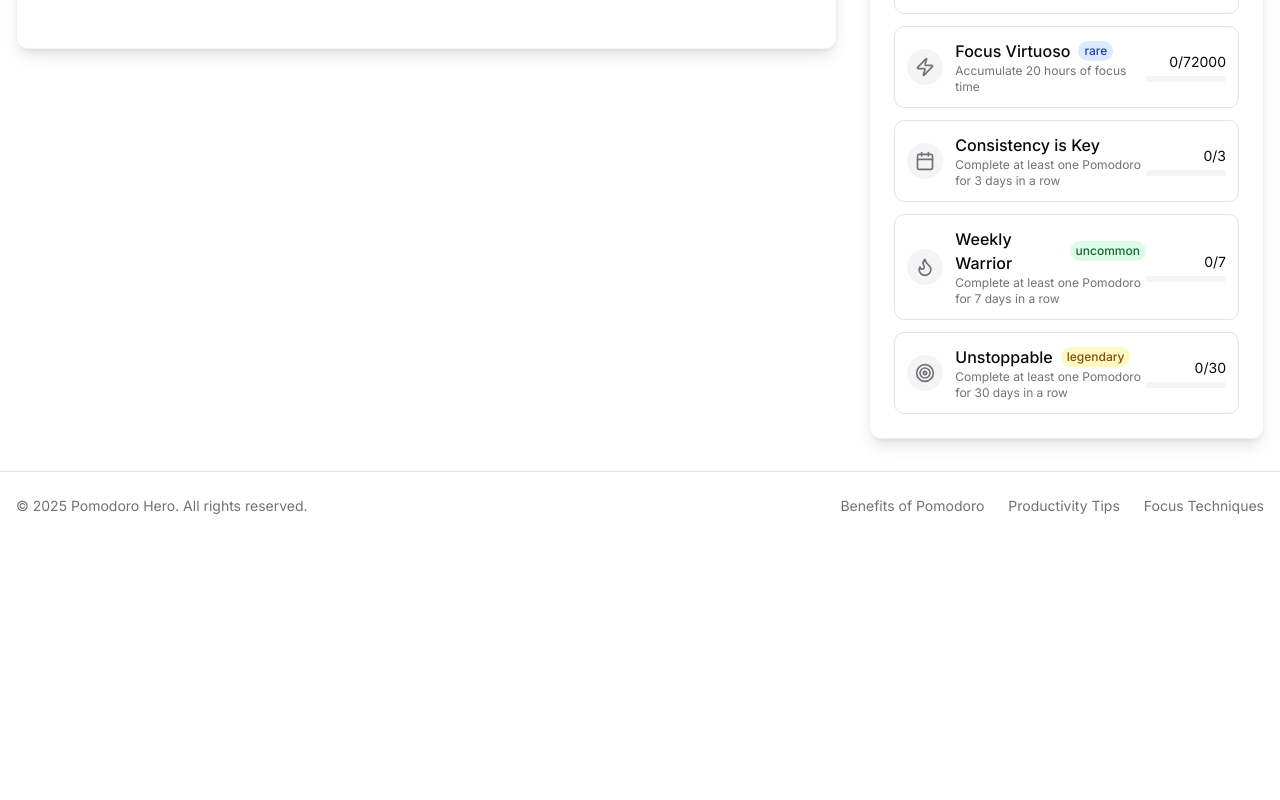
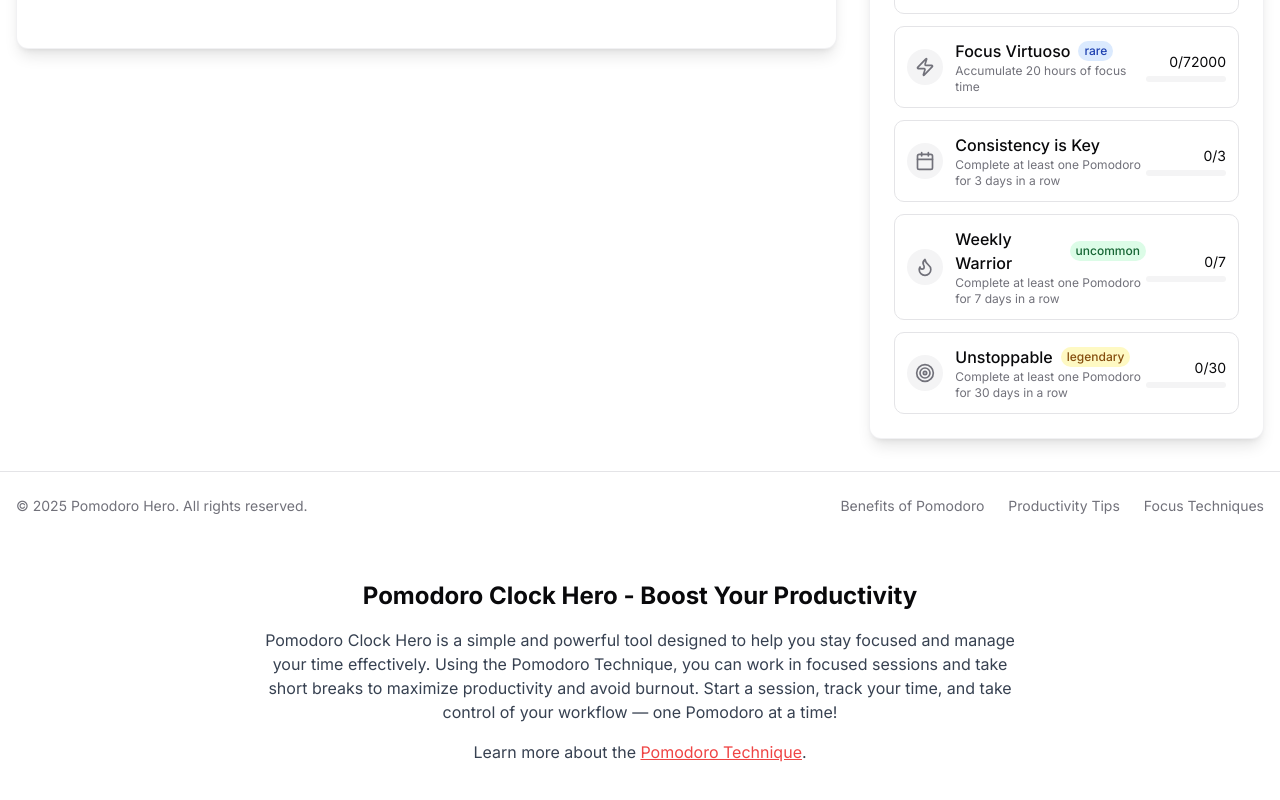
Before and after one commit to Sudheer-S/pomodoro-hero, a Next.js app: page / in a window 1280 px wide. Shown: the part 923-1723 px from the top of the page. Before the commit the page ends 1463 px from the top, so only its background shows below. Built offline with nearby package versions, Linux system fonts and the light colour scheme.

Commit message:
google search fixed

```diff
--- a/app/layout.tsx
+++ b/app/layout.tsx
@@ -84,7 +84,29 @@ export default function RootLayout({
           enableSystem
           disableTransitionOnChange
         >
+          {/* 1. First render the actual app content */}
           {children}
+
+          {/* 2. Then show the paragraph BELOW the timer */}
+          <section className="max-w-3xl mx-auto mt-10 mb-10 px-2 text-center">
+            <h2 className="text-2xl font-bold mb-4">Pomodoro Clock Hero - Boost Your Productivity</h2>
+            <p className="text-gray-700 dark:text-gray-300 mb-4">
+              Pomodoro Clock Hero is a simple and powerful tool designed to help you stay focused and manage your time effectively.
+              Using the Pomodoro Technique, you can work in focused sessions and take short breaks to maximize productivity and avoid burnout.
+              Start a session, track your time, and take control of your workflow — one Pomodoro at a time!
+            </p>
+            <p className="text-gray-700 dark:text-gray-300">
+              Learn more about the{" "}
+              <a
+                href="https://en.wikipedia.org/wiki/Pomodoro_Technique"
+                target="_blank"
+                rel="noopener noreferrer"
+                className="text-red-500 dark:text-red-400 underline"
+              >
+                Pomodoro Technique
+              </a>.
+            </p>
+          </section>
         </ThemeProvider>
       </body>
     </html>
```
